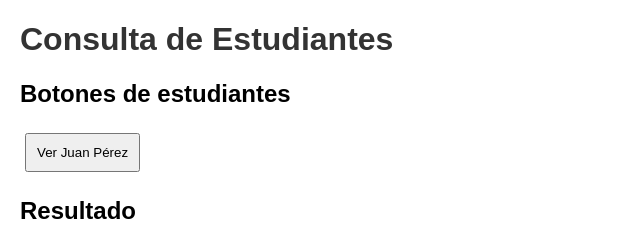
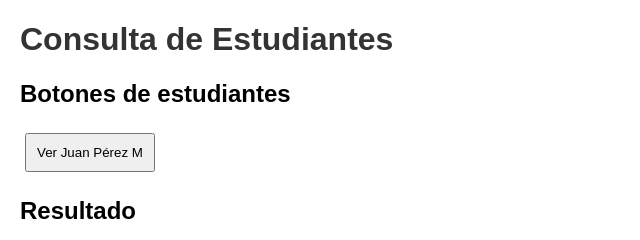
Before and after one commit to benavidesheidi06-lang/ListadoEstudiantes, a plain HTML site: page Desarrollo Web/index.html in a window 1280 px wide. Shown: the top 240 px of the page, 0-640 px from the left. Drawn offline with Linux system fonts and the light colour scheme.

Commit message:
fix:  ajuste  de  nombre en  data

```diff
--- a/Desarrollo Web/index.html
+++ b/Desarrollo Web/index.html
@@ -13,7 +13,7 @@
     <div id="botones">
 
         <button onclick="mostrarEstudiante('juan01')">
-            Ver Juan Pérez
+            Ver Juan Pérez M
         </button>
 
 
```
